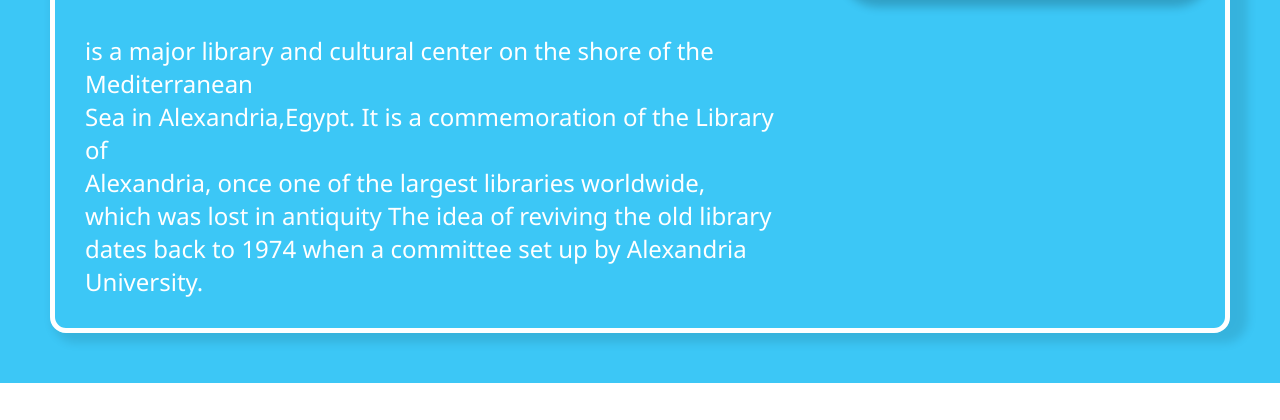
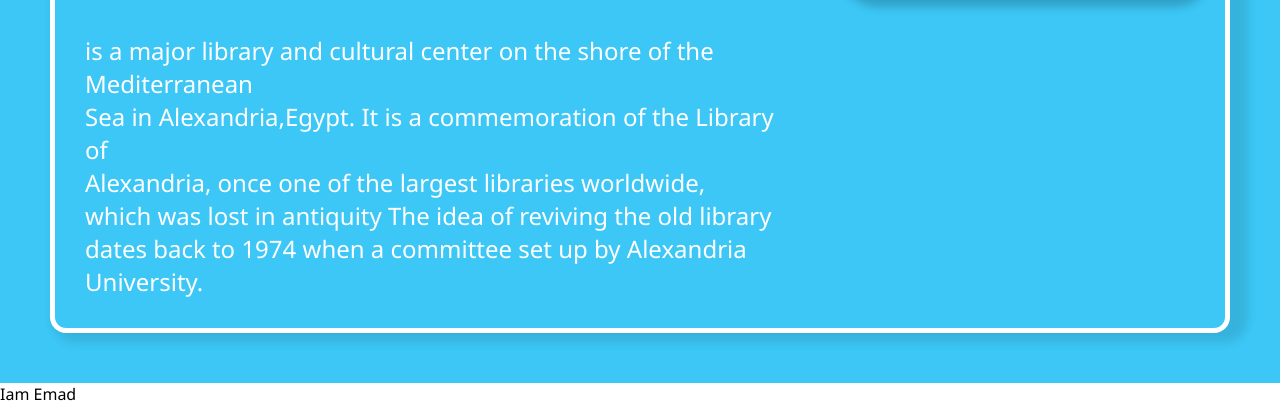
Before and after one commit to Mustafa-Mohamed26/Alexandria-Library-Site, a plain HTML site: page index.html in a window 1280 px wide. Shown: the part 380-800 px from the top of the page. Drawn offline with Linux system fonts and the light colour scheme.

Commit message:
add paragraph

```diff
--- a/index.html
+++ b/index.html
@@ -53,7 +53,7 @@
 
     <!-- footer emad-->
     <footer>
-
+      <p>Iam Emad</p>
     </footer>
     <script src="index.js"></script>
   </body>
```
